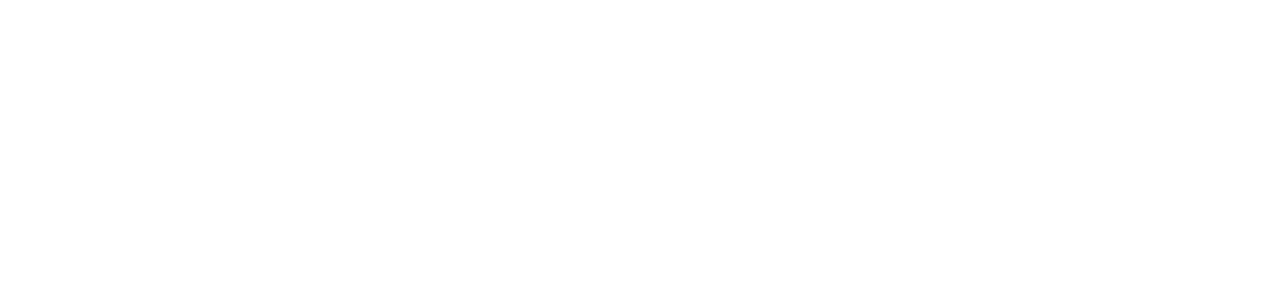
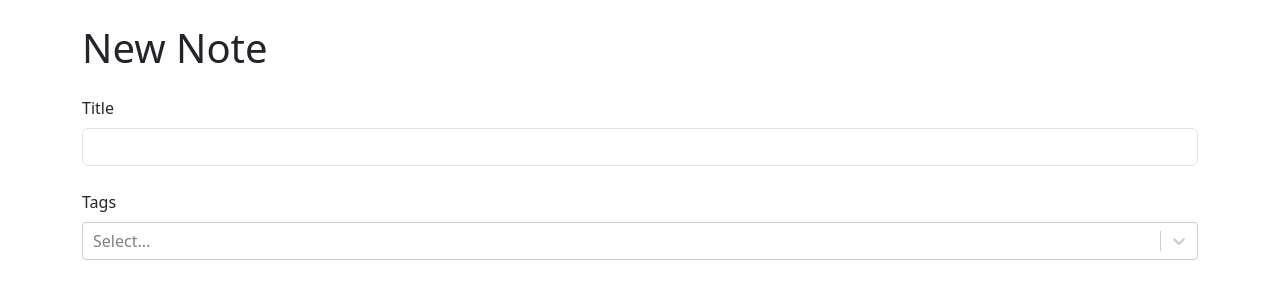
Before and after one commit to Baysoner/https---github.com-Baysoner-notes-taker, a React (Vite) app: page /new in a window 1280 px wide. Before the commit this address had no page. Shown: the top 300 px of the page. Built offline with nearby package versions, Linux system fonts and the light colour scheme.

Commit message:
add BrowserRoutes in App.tsx add NewNote form add NoteForm form integrated react-select library

```diff
--- a/package.json
+++ b/package.json
@@ -14,7 +14,8 @@
     "react": "^18.2.0",
     "react-bootstrap": "^2.10.2",
     "react-dom": "^18.2.0",
-    "react-router-dom": "^6.23.1"
+    "react-router-dom": "^6.23.1",
+    "react-select": "^5.8.0"
   },
   "devDependencies": {
     "@types/react": "^18.2.66",
--- a/src/App.tsx
+++ b/src/App.tsx
@@ -1,10 +1,21 @@
 import "bootstrap/dist/css/bootstrap.min.css";
-import { Route, Routes } from "react-router-dom";
+import { Container } from "react-bootstrap";
+import { Navigate, Route, Routes } from "react-router-dom";
+import { NewNote } from "./components/NewNote";
 
 export default function App() {
   return (
-    <Routes>
-      <Route path="/" element={<h1>Home</h1>} />
-    </Routes>
+    <Container className="my-4">
+      <Routes>
+        <Route path="/" element={<h1>Home</h1>} />
+        <Route path="/new" element={<NewNote />} />
+        <Route path="/:id">
+          <Route index element={<h1>Show</h1>} />
+          <Route path="edit" element={<h1>Edit</h1>} />
+        </Route>
+
+        <Route path="*" element={<Navigate to="/" />} />
+      </Routes>
+    </Container>
   );
 }
--- /dev/null
+++ b/src/components/NewNote.tsx
@@ -0,0 +1,10 @@
+import { NoteForm } from "./NoteForm";
+
+export function NewNote() {
+  return (
+    <>
+      <h1 className="mb-4">New Note</h1>
+      <NoteForm />
+    </>
+  );
+}
--- /dev/null
+++ b/src/components/NoteForm.tsx
@@ -0,0 +1,20 @@
+import { Col, Form, Row, Stack } from "react-bootstrap";
+
+import CreatableReactSelect from "react-select/creatable";
+
+export function NoteForm() {
+  return (
+    <Form>
+      <Stack gap={4}>
+        <Form.Group controlId="title">
+          <Form.Label>Title</Form.Label>
+          <Form.Control required></Form.Control>
+        </Form.Group>
+        <Form.Group controlId="title">
+          <Form.Label>Tags</Form.Label>
+          <CreatableReactSelect isMulti />
+        </Form.Group>
+      </Stack>
+    </Form>
+  );
+}
```
Also changed, not shown: 1 other file (tests, documents, lock files or other folders).
